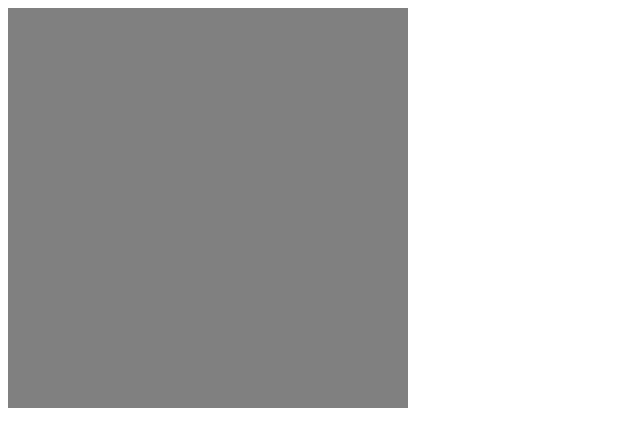
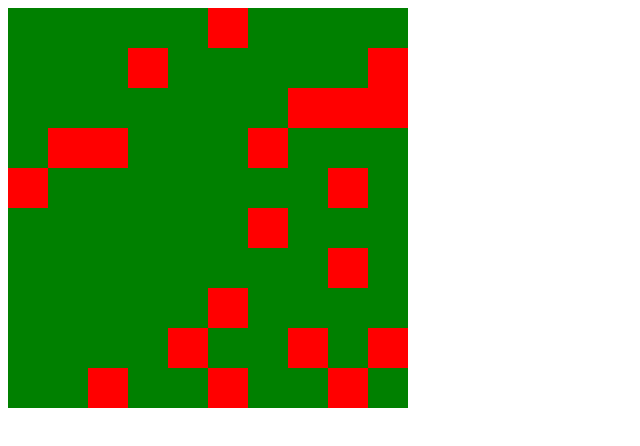
Before and after one commit to thulin82/jsgames, a plain HTML site: page minesweeper/index.html in a window 1280 px wide. Shown: the whole page, without its empty margins (0-640 px from the left). Drawn offline with Linux system fonts and the light colour scheme.

Commit message:
Added total number and clickEvent

```diff
--- a/minesweeper/app.js
+++ b/minesweeper/app.js
@@ -3,6 +3,10 @@ document.addEventListener('DOMContentLoaded', () => {
     let width = 10;
     let bombAmount = 20;
     let squares = [];
+
+    function click(square) {
+        console.log(square.getAttribute('id'));
+    }
 
     function createBoard() {
         const bombArray = Array(bombAmount).fill('bomb');
@@ -16,6 +20,28 @@ document.addEventListener('DOMContentLoaded', () => {
             square.setAttribute('class', shuffleArray[index]);
             grid.appendChild(square);
             squares.push(square);
+
+            square.addEventListener('click', function (e) {
+                click(square);
+            });
+        }
+
+        for (let index = 0; index < squares.length; index++) {
+            let total = 0;
+            const isLeftEdge = index % width === 0;
+            const isRightEdge = index % width === width - 1;
+
+            if (squares[index].classList.contains('valid')) {
+                if (index > 0 && !isLeftEdge && squares[index - 1].classList.contains('bomb')) total++;
+                if (index > 9 && !isRightEdge && squares[index + 1 - width].classList.contains('bomb')) total++;
+                if (index > 10 && squares[index - width].classList.contains('bomb')) total++;
+                if (index > 11 && !isLeftEdge && squares[index - 1 - width].classList.contains('bomb')) total++;
+                if (index < 98 && !isRightEdge && squares[index + 1].classList.contains('bomb')) total++;
+                if (index < 90 && !isLeftEdge && squares[index - 1 + width].classList.contains('bomb')) total++;
+                if (index < 88 && !isRightEdge && squares[index + 1 + width].classList.contains('bomb')) total++;
+                if (index < 89 && squares[index + width].classList.contains('bomb')) total++;
+                squares[index].setAttribute('total', total);
+            }
         }
     }
     createBoard();
--- a/minesweeper/style.css
+++ b/minesweeper/style.css
@@ -10,3 +10,11 @@
     height: 40px;
     width: 40px;
 }
+
+.bomb {
+    background-color: red;
+}
+
+.valid {
+    background-color: green;
+}
```
